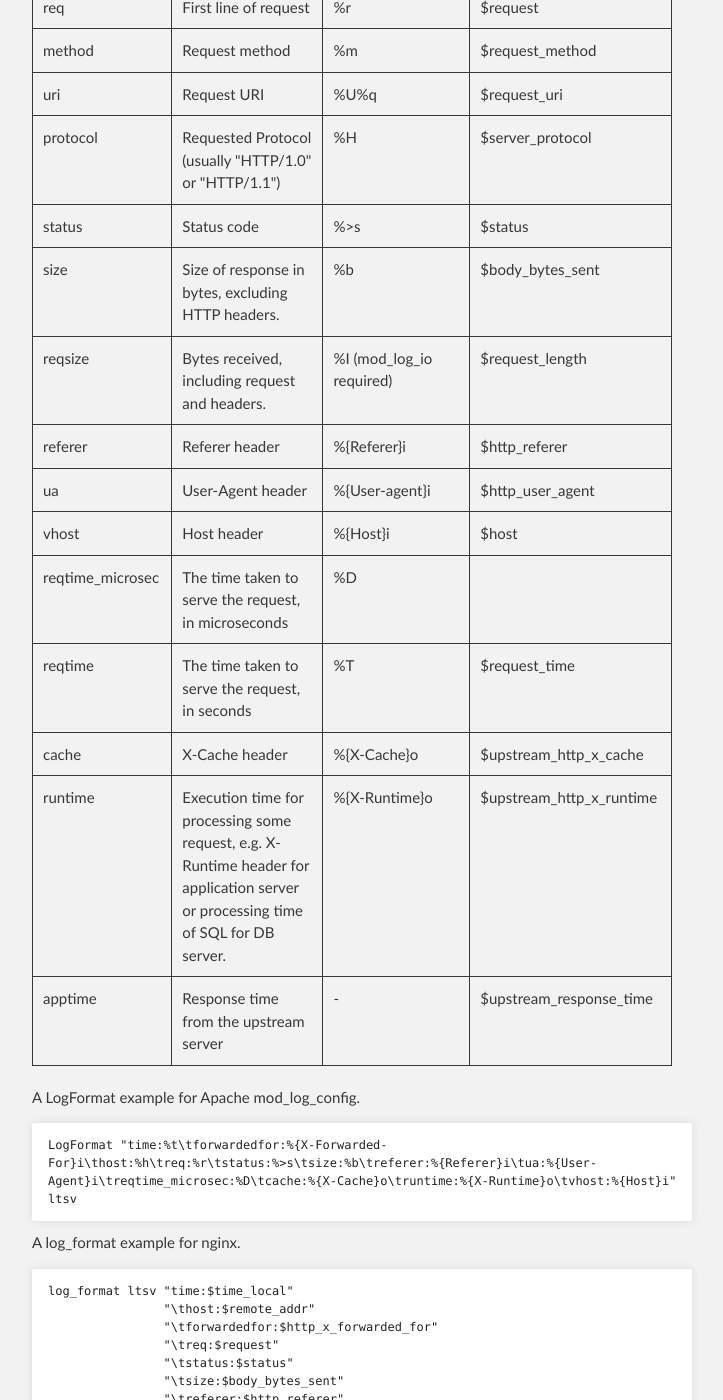
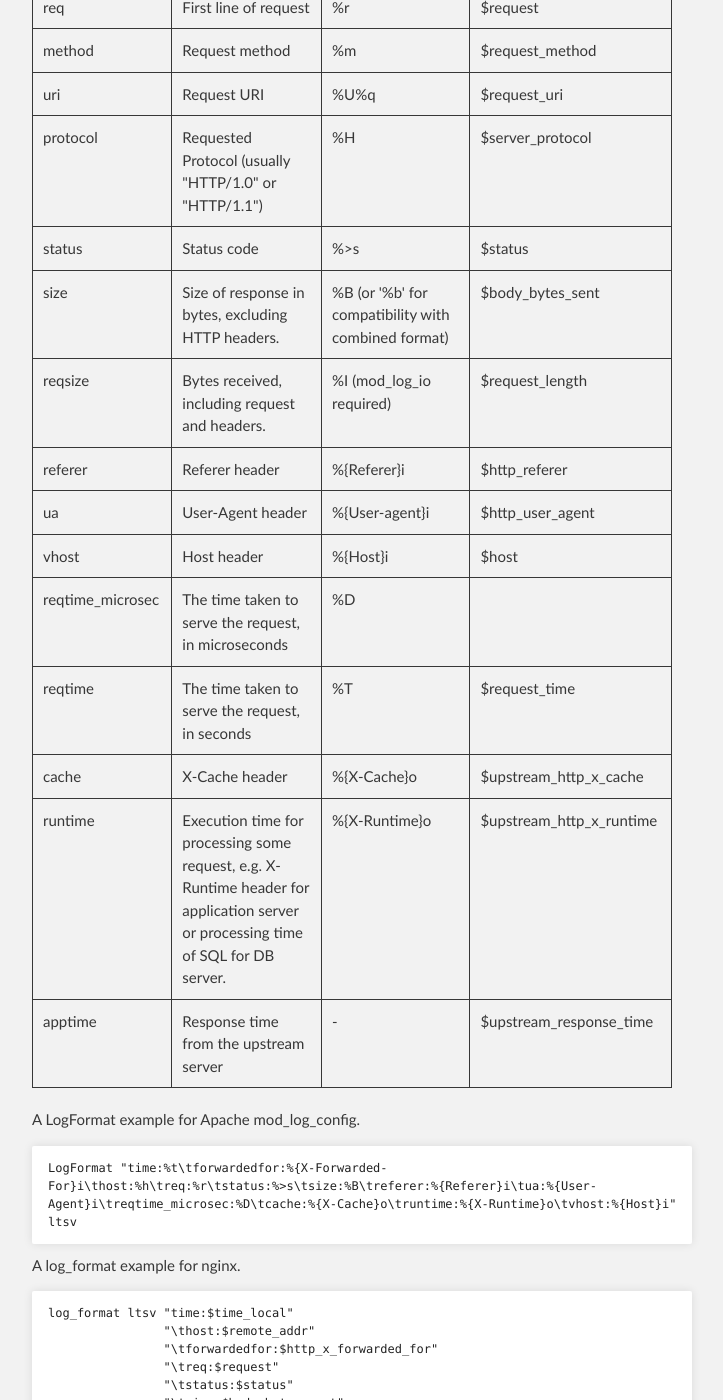
Before and after one commit to stanaka/ltsv, a Jekyll site: the page built from index.html, in a window 1280 px wide and 1400 px high, scrolled down 2333 px. Shown: the whole window, without its empty margins (288-1011 px from the left). Built offline with Jekyll 4.4.1, drawn with Linux system fonts in a browser that asks for light colours; comment, search, counter and statistics services are not loaded.

Commit message:
use %B for size in label recommendation.

```diff
--- a/index.html
+++ b/index.html
@@ -151,7 +151,7 @@ href="https://tools.ietf.org/html/rfc5234">ABNF</a>:
   <tr>
     <td>size</td>
     <td>Size of response in bytes, excluding HTTP headers.</td>
-    <td>%b</td>
+    <td>%B (or '%b' for compatibility with combined format)</td>
     <td>$body_bytes_sent</td>
   </tr>
   <tr>
@@ -212,7 +212,7 @@ href="https://tools.ietf.org/html/rfc5234">ABNF</a>:
 
 <p>A LogFormat example for Apache mod_log_config.</p>
 
-<pre><code>LogFormat "time:%t\tforwardedfor:%{X-Forwarded-For}i\thost:%h\treq:%r\tstatus:%>s\tsize:%b\treferer:%{Referer}i\tua:%{User-Agent}i\treqtime_microsec:%D\tcache:%{X-Cache}o\truntime:%{X-Runtime}o\tvhost:%{Host}i" ltsv
+<pre><code>LogFormat "time:%t\tforwardedfor:%{X-Forwarded-For}i\thost:%h\treq:%r\tstatus:%>s\tsize:%B\treferer:%{Referer}i\tua:%{User-Agent}i\treqtime_microsec:%D\tcache:%{X-Cache}o\truntime:%{X-Runtime}o\tvhost:%{Host}i" ltsv
 </code></pre>
 
 <p>A log_format example for nginx.</p>
```
